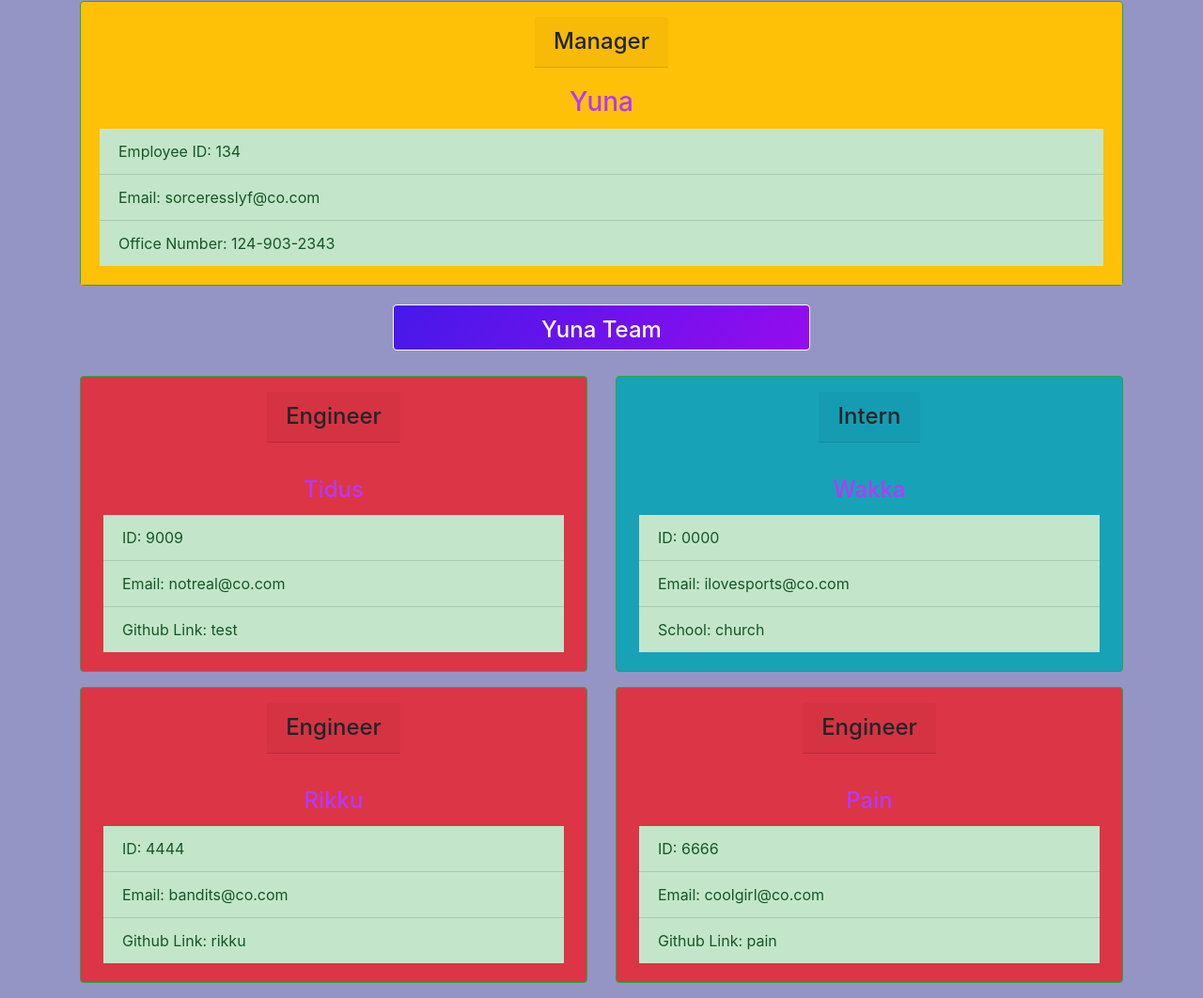
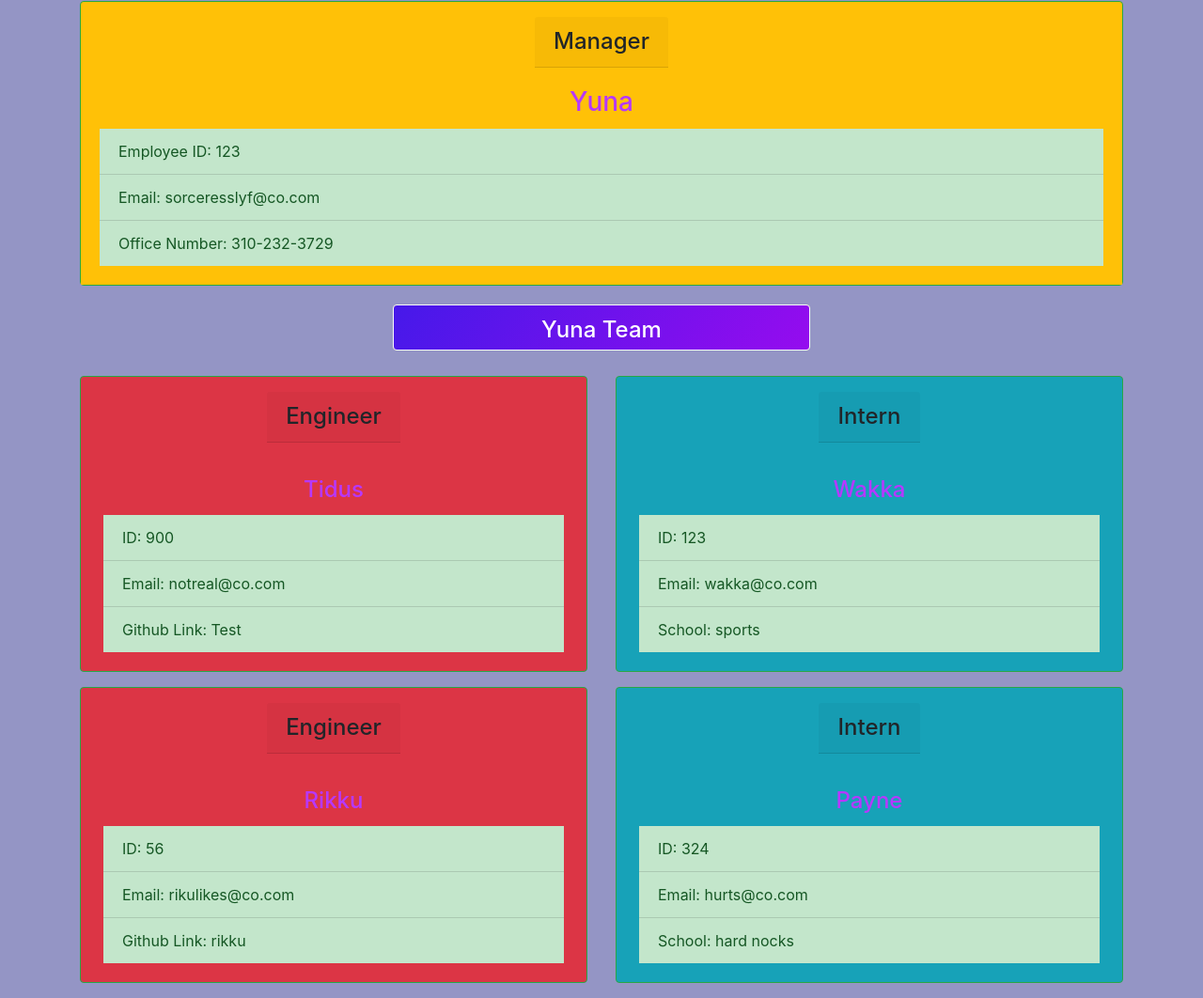
Before and after one commit to Badjuju666/Team-Contact-Page-Gen, a website: page index.html in a window 1280 px wide. Shown: the part 65-1127 px from the top of the page at 94% size. Drawn offline with nearby package versions, Linux system fonts and the light colour scheme.

Commit message:
more is here

```diff
--- a/index.html
+++ b/index.html
@@ -21,9 +21,9 @@
             <div class="card-body bg-warning">
                 <h3 id="purp" class="card-title text-center">Yuna</h3>
                 <div class="list-group border-dark list-group-flush">
-                    <a class="list-group-item list-group-item-action list-group-item-success">Employee ID: 134</a>
+                    <a class="list-group-item list-group-item-action list-group-item-success">Employee ID: 123</a>
                     <a class="list-group-item list-group-item-action list-group-item-success" href="mailto:sorceresslyf@co.com">Email: sorceresslyf@co.com</a>
-                    <a class="list-group-item list-group-item-action list-group-item-success">Office Number: 124-903-2343</a>
+                    <a class="list-group-item list-group-item-action list-group-item-success">Office Number: 310-232-3729</a>
                 </div>
             </div>
             <div class="rounded wrapper text-white bg-warning bg-gradient d-flex justify-content-around border border-light card-footer">
@@ -40,8 +40,8 @@
                 <div class="card-body bg-danger mt-3 mx-2 px-3">
                     <h4 id="purp" class="card-title text-center">Tidus</h4>
                     <div class="list-group border-dark list-group-flush">
-                        <a class="list-group-item list-group-item-action list-group-item-success">ID:        9009</a>
-                        <a class="list-group-item list-group-item-action list-group-item-success" href="mailto:notreal@co.com">Email: notreal@co.com</a><a class="list-group-item list-group-item-action list-group-item-success" href="https://github.com/test" target="_blank"> Github Link: test</a>
+                        <a class="list-group-item list-group-item-action list-group-item-success">ID:        900</a>
+                        <a class="list-group-item list-group-item-action list-group-item-success" href="mailto:notreal@co.com">Email: notreal@co.com</a><a class="list-group-item list-group-item-action list-group-item-success" href="https://github.com/Test" target="_blank"> Github Link: Test</a>
                     </div>
                 </div>
             </div>
@@ -54,8 +54,8 @@
                 <div class="card-body bg-info mt-3 mx-2 px-3">
                     <h4 id="purp" class="card-title text-center">Wakka</h4>
                     <div class="list-group border-dark list-group-flush">
-                        <a class="list-group-item list-group-item-action list-group-item-success">ID:        0000</a>
-                        <a class="list-group-item list-group-item-action list-group-item-success" href="mailto:ilovesports@co.com">Email: ilovesports@co.com</a><a class="list-group-item list-group-item-action list-group-item-success">School: church</a>
+                        <a class="list-group-item list-group-item-action list-group-item-success">ID:        123</a>
+                        <a class="list-group-item list-group-item-action list-group-item-success" href="mailto:wakka@co.com">Email: wakka@co.com</a><a class="list-group-item list-group-item-action list-group-item-success">School: sports</a>
                     </div>
                 </div>
             </div>
@@ -68,22 +68,22 @@
                 <div class="card-body bg-danger mt-3 mx-2 px-3">
                     <h4 id="purp" class="card-title text-center">Rikku</h4>
                     <div class="list-group border-dark list-group-flush">
-                        <a class="list-group-item list-group-item-action list-group-item-success">ID:        4444</a>
-                        <a class="list-group-item list-group-item-action list-group-item-success" href="mailto:bandits@co.com">Email: bandits@co.com</a><a class="list-group-item list-group-item-action list-group-item-success" href="https://github.com/rikku" target="_blank"> Github Link: rikku</a>
+                        <a class="list-group-item list-group-item-action list-group-item-success">ID:        56</a>
+                        <a class="list-group-item list-group-item-action list-group-item-success" href="mailto:rikulikes@co.com">Email: rikulikes@co.com</a><a class="list-group-item list-group-item-action list-group-item-success" href="https://github.com/rikku" target="_blank"> Github Link: rikku</a>
                     </div>
                 </div>
             </div>
         </div>
         <div class="col">
-            <div class="card bg-danger border-success mb-3 card d-flex justify-content-around">
+            <div class="card bg-info border-success mb-3 card d-flex justify-content-around">
                 <div class="d-flex justify-content-around mt-3 mx-2">
-                    <h4 class="card-header">Engineer</h4>
+                    <h4 class="card-header">Intern</h4>
                 </div>
-                <div class="card-body bg-danger mt-3 mx-2 px-3">
-                    <h4 id="purp" class="card-title text-center"> Pain</h4>
+                <div class="card-body bg-info mt-3 mx-2 px-3">
+                    <h4 id="purp" class="card-title text-center">Payne</h4>
                     <div class="list-group border-dark list-group-flush">
-                        <a class="list-group-item list-group-item-action list-group-item-success">ID:        6666</a>
-                        <a class="list-group-item list-group-item-action list-group-item-success" href="mailto:coolgirl@co.com">Email: coolgirl@co.com</a><a class="list-group-item list-group-item-action list-group-item-success" href="https://github.com/pain" target="_blank"> Github Link: pain</a>
+                        <a class="list-group-item list-group-item-action list-group-item-success">ID:        324</a>
+                        <a class="list-group-item list-group-item-action list-group-item-success" href="mailto:hurts@co.com">Email: hurts@co.com</a><a class="list-group-item list-group-item-action list-group-item-success">School: hard nocks</a>
                     </div>
                 </div>
             </div>
```
Also changed, not shown: README.md.
